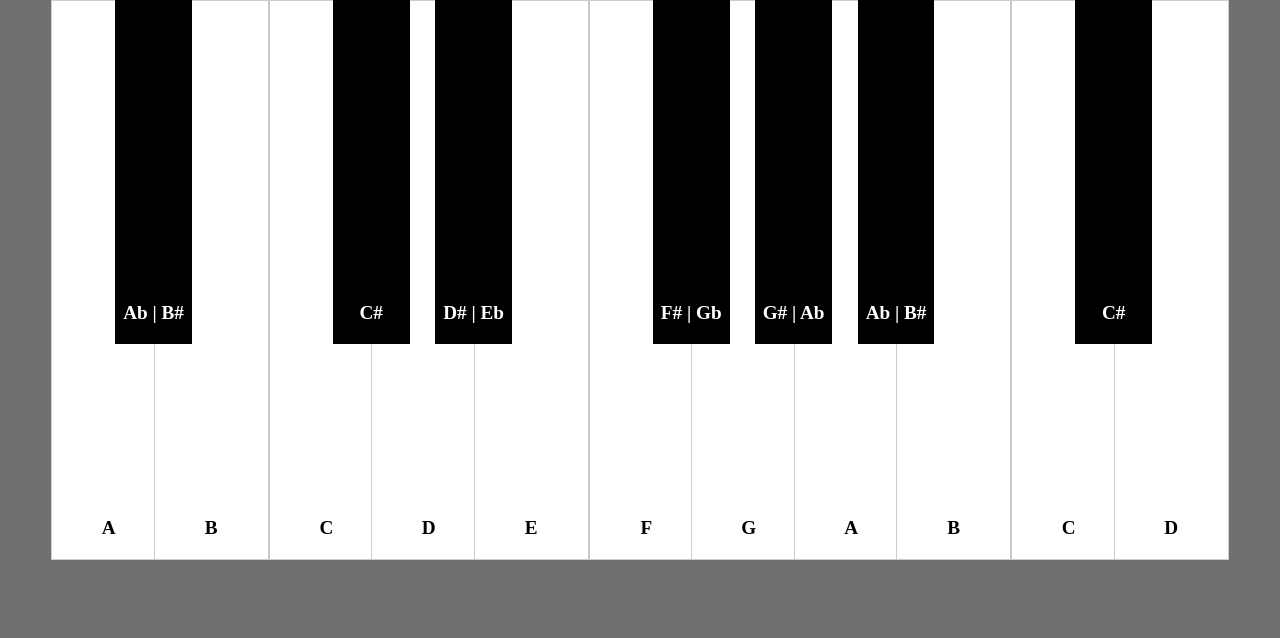
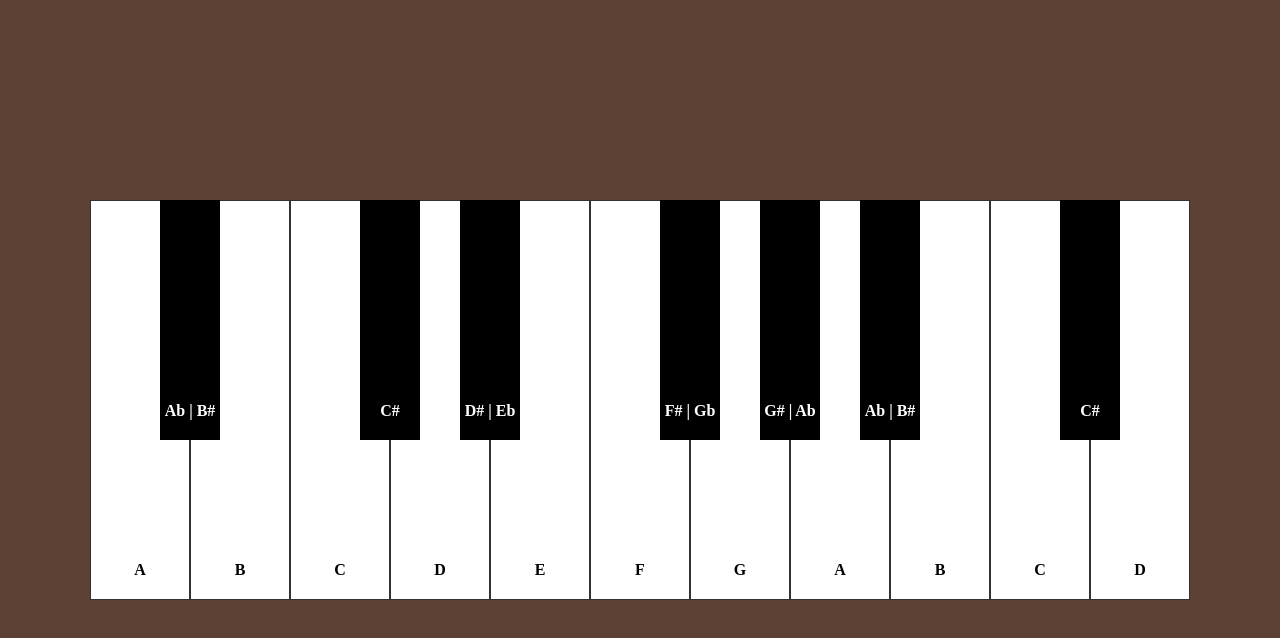
Before and after one commit to ptnguyenn/onlinepiano, a plain HTML site: page index.html in a window 1280 px wide. Drawn offline with Linux system fonts and the light colour scheme.

Commit message:
updated index.html and script.js

```diff
--- a/index.html
+++ b/index.html
@@ -6,57 +6,55 @@
     <meta name="viewport" content="width=device-width, initial-scale=1.0">
     <link rel="icon" href="assets/piano.png">
     <style>
-        * {
-            margin: 0;
-            padding: 0;
+    *, *::before, *::after {
         box-sizing: border-box;
     }
 
     body {
-            background-color: #707070;
+        background-color: #5C4033;
+        margin: 0;
+        min-height: 100vh;
+        display: flex;
+        justify-content: center;
+        align-items: center;
     }
 
     .piano {
-            height: 100vh;
-            width: 100%;
         display: flex;
         justify-content: center;
     }
 
     .key {
+        height: calc(var(--width) * 4);
+        width: var(--width);
         display: flex;
         justify-content: center;
         align-items: flex-end;
-            font-size: 1.2rem;
         font-weight: bold;
         padding-bottom: 20px;
     }
 
     .white {
-            width: 9%;
-            min-width: 60px;
-            height: 70%;
+        --width: 100px;
         background-color: white;
-            border: 1px solid #ccc;
-            color: #000;
+        border: 1px solid #333;
+    }
+
+    .white.active {
+        background-color: #CCC;
     }
 
     .black {
-            width: 6%;
-            height: 43%;
-            margin-left: -4%;
-            margin-right: -3%;
+        --width: 60px;
+        background-color: black;
+        color: white;
+        margin-left: calc(var(--width) / -2);
+        margin-right: calc(var(--width) / -2);
         z-index: 2;
-            background-color: black;
-            color: #fff;
-        }
-
-        .white.active {
-            background-color: rgb(230, 230, 230);
     }
 
     .black.active {
-            background-color: rgb(49, 49, 49);
+        background-color: #333;
     }
     </style>
     <title>Online Piano</title>
@@ -103,7 +101,6 @@
     <audio src="./notes/Cs5.wav" id="Cs5"></audio>
     <audio src="./notes/D5.wav" id="D5"></audio>
 
-
     <script src="./scripts/script.js"></script>
 </body>
 
```
Also changed, not shown: scripts/script.js (+7 -0 lines). Lines whose indentation alone changed are shown as unchanged.
